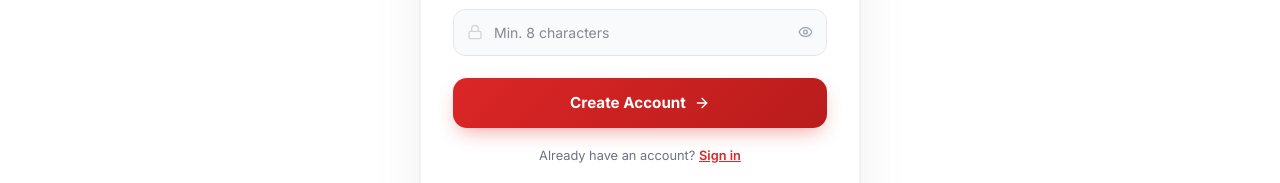
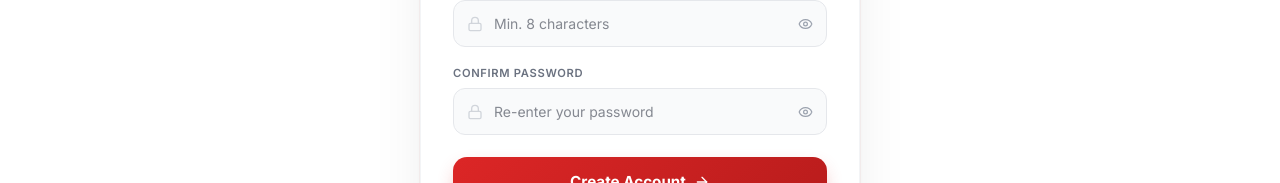
Before and after one commit to tyrisegloves-cmd/pulse-pharma, a Next.js app: page /auth in a window 1280 px wide. Both pictures are taken after typing "name@example.com", "Sample123" into the empty fields and a click on the button "Create one". Shown: the part 617-800 px from the top of the page. Built offline with nearby package versions, Linux system fonts and the light colour scheme; no server answers.

Commit message:
Add files via upload

```diff
--- a/src/app/auth/page.tsx
+++ b/src/app/auth/page.tsx
@@ -683,6 +683,32 @@ function AuthPageInner() {
                 </div>
               </div>
 
+              {/* confirm password */}
+              <div>
+                <label style={s.label}>Confirm Password</label>
+                <div style={s.inputWrap}>
+                  <span style={s.inputIcon}><Lock size={16} /></span>
+                  <input
+                    id="signup-confirm-password"
+                    type={showConfirmPass ? "text" : "password"}
+                    value={suConfirmPass}
+                    onChange={(e) => setSuConfirmPass(e.target.value)}
+                    required
+                    autoComplete="new-password"
+                    style={{ ...s.input, ...s.inputWithPadRight }}
+                    placeholder="Re-enter your password"
+                  />
+                  <button
+                    type="button"
+                    style={s.eyeBtn}
+                    onClick={() => setShowConfirmPass((p) => !p)}
+                    aria-label="Toggle confirm password visibility"
+                  >
+                    {showConfirmPass ? <EyeOff size={15} /> : <Eye size={15} />}
+                  </button>
+                </div>
+              </div>
+
               <button type="submit" disabled={loading} style={s.submitBtn(loading)}>
                 {loading ? <><Spinner /> Creating Account…</> : <>Create Account <ArrowRight size={16} /></>}
               </button>
```
